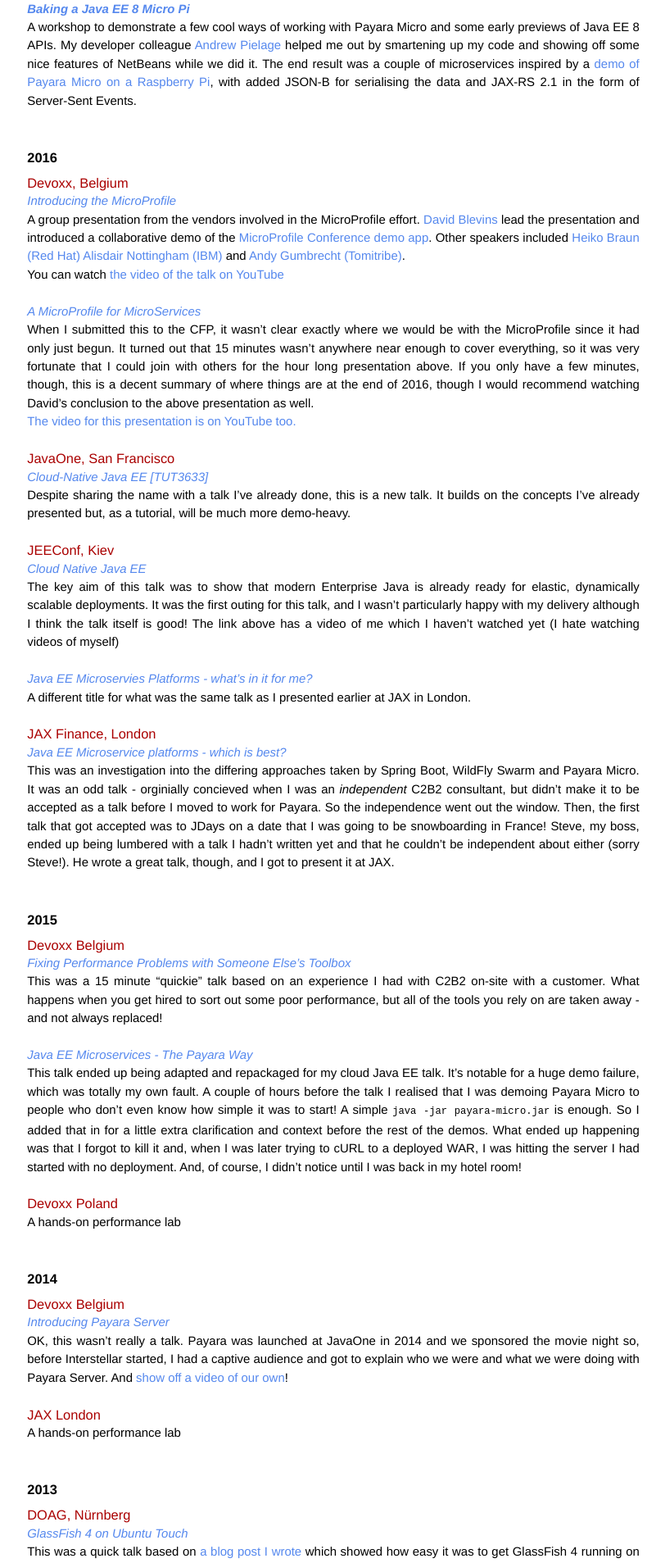
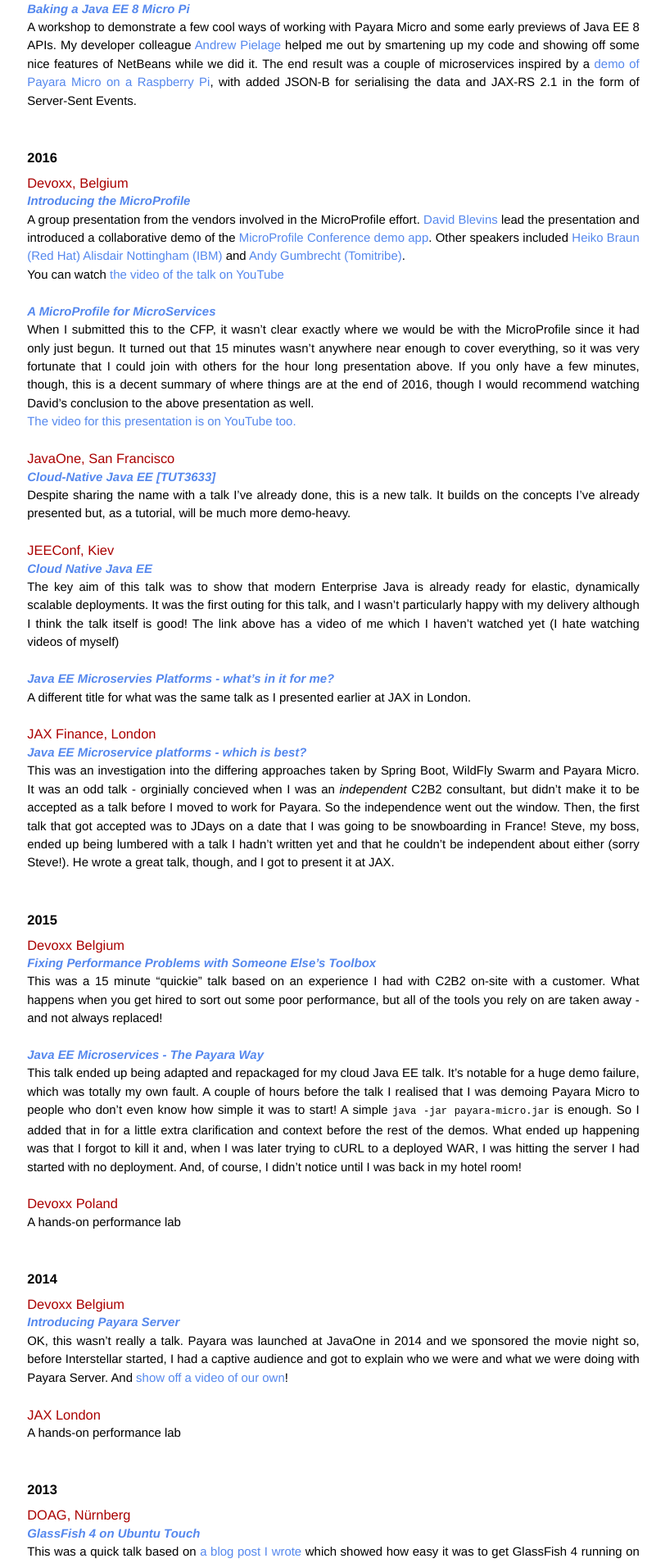
Before and after one commit to mikecroft/mikecroft.github.io, a Jekyll site: the page built from conferences/index.md, in a window 1280 px wide. Shown: the part 771-2678 px from the top of the page at 82% size, without its empty margins (233-1045 px from the left). Built offline with Jekyll 4.4.1, drawn with Linux system fonts in a browser that asks for light colours.

```diff
--- a/conferences/index.md
+++ b/conferences/index.md
@@ -28,36 +28,36 @@ A workshop to demonstrate a few cool ways of working with Payara Micro and some
 # 2016
 
 ## Devoxx, Belgium
-*[Introducing the MicroProfile](https://cfp.devoxx.be/2016/talk/LYF-6510/Introducing_the_MicroProfile)*
+***[Introducing the MicroProfile](https://cfp.devoxx.be/2016/talk/LYF-6510/Introducing_the_MicroProfile)***
 A group presentation from the vendors involved in the MicroProfile effort. [David Blevins](https://twitter.com/dblevins) lead the presentation and introduced a collaborative demo of the [MicroProfile Conference demo app](https://github.com/microprofile/microprofile-conference). Other speakers included [Heiko Braun (Red Hat)](https://twitter.com/heiko_braun) [Alisdair Nottingham (IBM)](https://twitter.com/nottycode) and [Andy Gumbrecht (Tomitribe)](https://twitter.com/andygeede).
 You can watch [the video of the talk on YouTube](https://www.youtube.com/watch?v=iG-XvoIfKtg)
 
-*[A MicroProfile for MicroServices](https://cfp.devoxx.be/2016/talk/OXS-1955/A_MicroProfile_for_Micro_Services)*
+***[A MicroProfile for MicroServices](https://cfp.devoxx.be/2016/talk/OXS-1955/A_MicroProfile_for_Micro_Services)***
 When I submitted this to the CFP, it wasn't clear exactly where we would be with the MicroProfile since it had only just begun. It turned out that 15 minutes wasn't anywhere near enough to cover everything, so it was very fortunate that I could join with others for the hour long presentation above. If you only have a few minutes, though, this is a decent summary of where things are at the end of 2016, though I would recommend watching David's conclusion to the above presentation as well.
 [The video for this presentation is on YouTube too.](https://www.youtube.com/watch?v=dyK6BcOh8N4)
 
 ## JavaOne, San Francisco
-*[Cloud-Native Java EE [TUT3633]](https://oracle.rainfocus.com/scripts/catalog/oow16.jsp?event=javaone&search=TUT3633&search.event=javaone)*
+***[Cloud-Native Java EE [TUT3633]](https://oracle.rainfocus.com/scripts/catalog/oow16.jsp?event=javaone&search=TUT3633&search.event=javaone)***
 Despite sharing the name with a talk I've already done, this is a new talk. It builds on the concepts I've already presented but, as a tutorial, will be much more demo-heavy.
 
 ## JEEConf, Kiev
-*[Cloud Native Java EE](http://jeeconf.com/program/cloud-native-java-ee/)*
+***[Cloud Native Java EE](http://jeeconf.com/program/cloud-native-java-ee/)***
 The key aim of this talk was to show that modern Enterprise Java is already ready for elastic, dynamically scalable deployments. It was the first outing for this talk, and I wasn't particularly happy with my delivery although I think the talk itself is good! The link above has a video of me which I haven't watched yet (I hate watching videos of myself)
 
-*[Java EE Microservies Platforms - what's in it for me?](http://jeeconf.com/program/java-ee-microservices-platforms-whats-in-it-for-me/)*
+***[Java EE Microservies Platforms - what's in it for me?](http://jeeconf.com/program/java-ee-microservices-platforms-whats-in-it-for-me/)***
 A different title for what was the same talk as I presented earlier at JAX in London.
 
 ## JAX Finance, London
-*[Java EE Microservice platforms - which is best?](https://finance.jaxlondon.com/session/java-ee-microservice-platforms-which-is-best/)*
+***[Java EE Microservice platforms - which is best?](https://finance.jaxlondon.com/session/java-ee-microservice-platforms-which-is-best/)***
 This was an investigation into the differing approaches taken by Spring Boot, WildFly Swarm and Payara Micro. It was an odd talk - orginially concieved when I was an *independent* C2B2 consultant, but didn't make it to be accepted as a talk before I moved to work for Payara. So the independence went out the window. Then, the first talk that got accepted was to JDays on a date that I was going to be snowboarding in France! Steve, my boss, ended up being lumbered with a talk I hadn't written yet and that he couldn't be independent about either (sorry Steve!). He wrote a great talk, though, and I got to present it at JAX.
 
 # 2015
 
 ## Devoxx Belgium
-*[Fixing Performance Problems with Someone Else's Toolbox](https://www.youtube.com/watch?v=9DzzeJyh3H0)*
+***[Fixing Performance Problems with Someone Else's Toolbox](https://www.youtube.com/watch?v=9DzzeJyh3H0)***
 This was a 15 minute "quickie" talk based on an experience I had with C2B2 on-site with a customer. What happens when you get hired to sort out some poor performance, but all of the tools you rely on are taken away - and not always replaced!
 
-*[Java EE Microservices - The Payara Way](https://www.youtube.com/watch?v=fn444op9gW8)*
+***[Java EE Microservices - The Payara Way](https://www.youtube.com/watch?v=fn444op9gW8)***
 This talk ended up being adapted and repackaged for my cloud Java EE talk. It's notable for a huge demo failure, which was totally my own fault. A couple of hours before the talk I realised that I was demoing Payara Micro to people who don't even know how simple it was to start! A simple `java -jar payara-micro.jar` is enough. So I added that in for a little extra clarification and context before the rest of the demos. What ended up happening was that I forgot to kill it and, when I was later trying to cURL to a deployed WAR, I was hitting the server I had started with no deployment. And, of course, I didn't notice until I was back in my hotel room!
 
 ## Devoxx Poland
@@ -66,7 +66,7 @@ A hands-on performance lab
 # 2014
 
 ## Devoxx Belgium
-*[Introducing Payara Server](http://www.payara.fish/see_payara_at_devoxx)*
+***[Introducing Payara Server](http://www.payara.fish/see_payara_at_devoxx)***
 OK, this wasn't really a talk. Payara was launched at JavaOne in 2014 and we sponsored the movie night so, before Interstellar started, I had a captive audience and got to explain who we were and what we were doing with Payara Server. And [show off a video of our own](https://www.youtube.com/watch?v=ZdhGuoTYOIE)!
 
 ## JAX London
@@ -75,5 +75,5 @@ A hands-on performance lab
 # 2013
 
 ## DOAG, Nürnberg
-*[GlassFish 4 on Ubuntu Touch](http://www.c2b2.co.uk/c2b2_is_speaking_at_doag_2013)*
+***[GlassFish 4 on Ubuntu Touch](http://www.c2b2.co.uk/c2b2_is_speaking_at_doag_2013)***
 This was a quick talk based on [a blog post I wrote](http://blog.c2b2.co.uk/2013/03/a-smartphone-as-jee-server-glassfish-on.html) which showed how easy it was to get GlassFish 4 running on a Samsung Galaxy Nexus running an early build of Ubuntu Touch. 2013 was a very different time (it feels odd saying that only just over 3 years later) and the really impressive thing was that a full JVM maanged to start a full Java EE app server, with no configuration changes *on 2013 hardware*. When people are talking so much about the modularity of Jigsaw coupled with bring-your-own-runtime style deployments like WildFly Swarm, the question needs to be asked: how much does this obsession with slimness really buy us?
```
